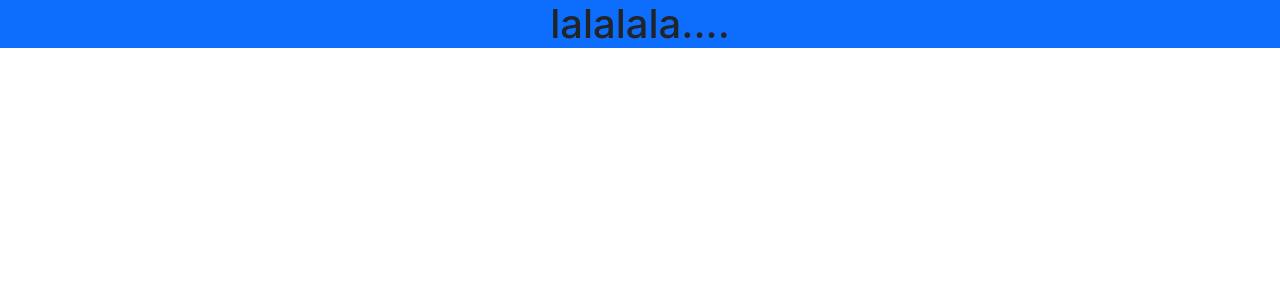
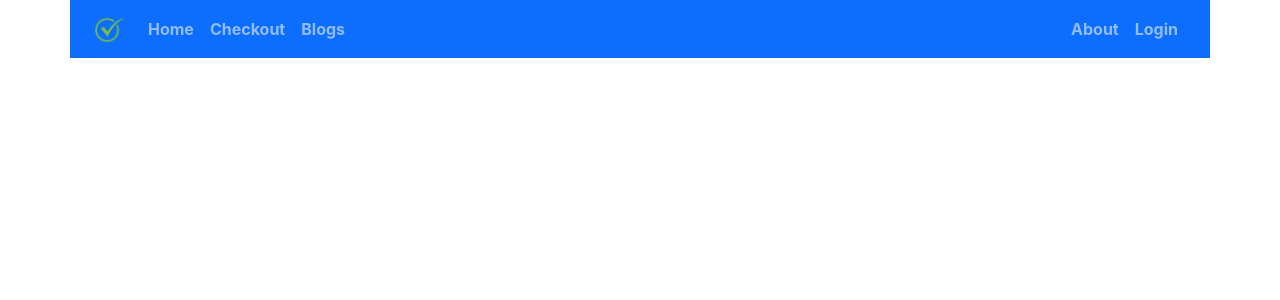
Before and after one commit to jrtanmoy/independent-service-provider-website, a React (Create React App) app: page /blogs in a window 1280 px wide. Shown: the top 300 px of the page. Built offline with nearby package versions, Linux system fonts and the light colour scheme.

Commit message:
setup header section

```diff
--- a/public/index.html
+++ b/public/index.html
@@ -25,7 +25,7 @@
       work correctly both with client-side routing and a non-root public URL.
       Learn how to configure a non-root public URL by running `npm run build`.
     -->
-    <title>React App</title>
+    <title>Reflector-wild photographer</title>
   </head>
   <body>
     <noscript>You need to enable JavaScript to run this app.</noscript>
--- a/src/App.js
+++ b/src/App.js
@@ -1,10 +1,10 @@
-import logo from './logo.svg';
 import './App.css';
+import Header from './components/Header/Header';
 
 function App() {
   return (
-    <div className="App">
-      <h1 className='bg-primary'>lalalala....</h1>
+    <div>
+      <Header></Header>
     </div>
   );
 }
--- /dev/null
+++ b/src/components/Header/Header.js
@@ -0,0 +1,35 @@
+import React from 'react';
+import { Container, Nav, Navbar, NavDropdown } from 'react-bootstrap';
+import { Link } from 'react-router-dom';
+import logo from '../../images/logo.png'
+
+const Header = () => {
+
+
+
+    return (
+        <>
+            <Navbar className='container' collapseOnSelect expand="lg" sticky='top' bg="primary" variant="dark">
+                <Container>
+                    <Navbar.Brand as={Link} to="/">
+                        <img height={30} src={logo} alt="" />
+                    </Navbar.Brand>
+                    <Navbar.Toggle aria-controls="responsive-navbar-nav" />
+                    <Navbar.Collapse id="responsive-navbar-nav">
+                        <Nav className="me-auto fw-bolder">
+                            <Nav.Link as={Link} to="home">Home</Nav.Link>
+                            <Nav.Link as={Link} to="checkout">Checkout</Nav.Link>
+                            <Nav.Link as={Link} to="blogs">Blogs</Nav.Link>
+                        </Nav>
+                        <Nav className="fw-bolder">
+                            <Nav.Link as={Link} to="about">About</Nav.Link>
+                            <Nav.Link as={Link} to="login">Login</Nav.Link>
+                        </Nav>
+                    </Navbar.Collapse>
+                </Container>
+            </Navbar>
+        </>
+    );
+};
+
+export default Header;
```
Also changed, not shown: src/images/logo.png (added), src/images/logo2.png (added).
